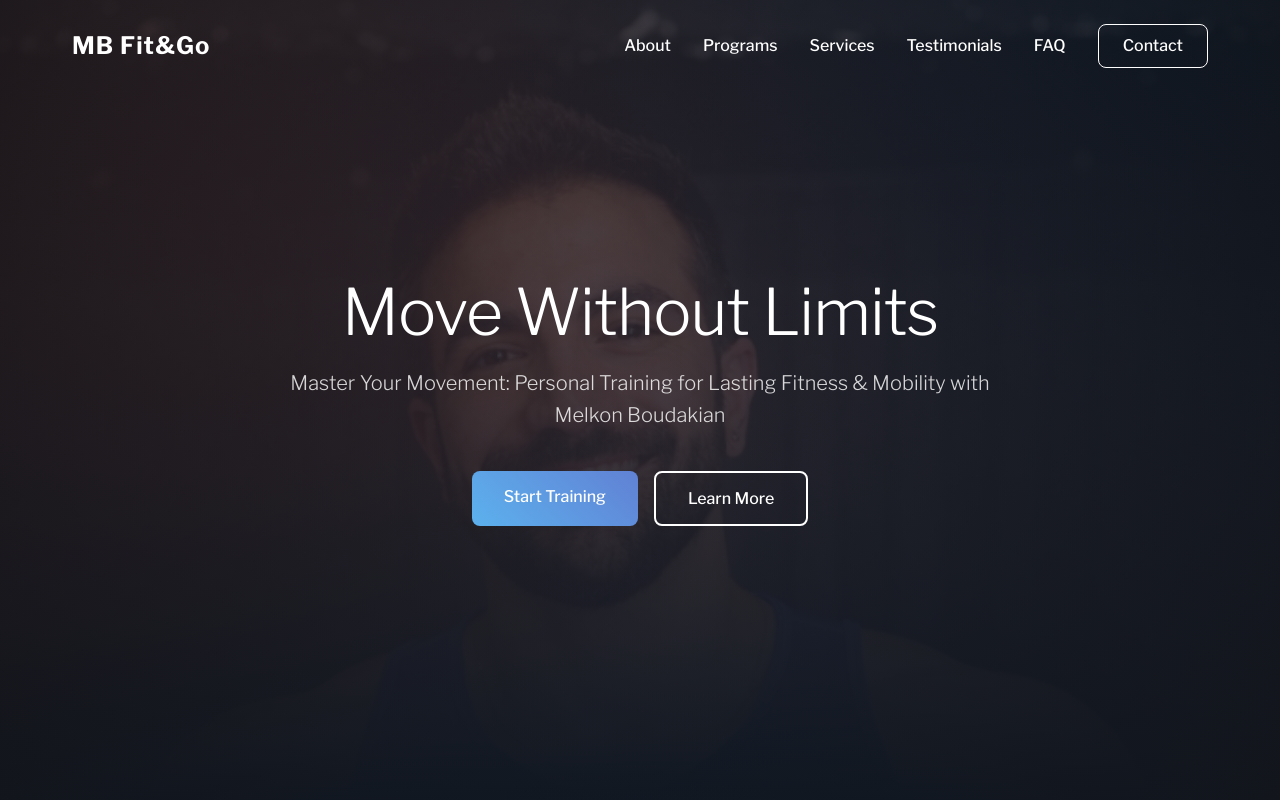
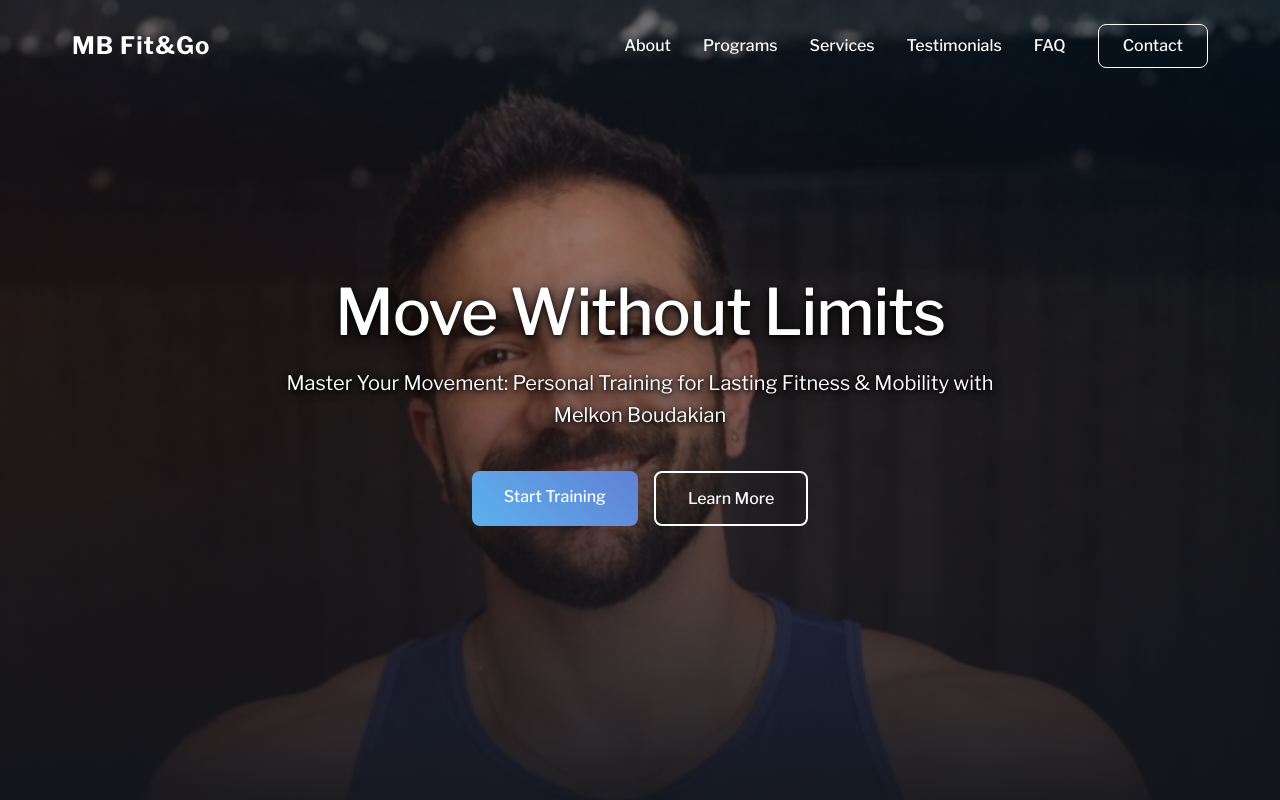
Before and after one commit to manukyanvgor-blip/mb-fitngo, a plain HTML site: page index.html in a window 1280 px wide. Shown: the top 800 px of the page. Drawn offline with nearby package versions, Linux system fonts and the light colour scheme.

Commit message:
Increase hero background visibility and enhance text contrast

```diff
--- a/css/style.css
+++ b/css/style.css
@@ -237,7 +237,7 @@ img {
     background-image: url('../images/hero-bg.jpg');
     background-size: cover;
     background-position: center top;
-    opacity: 0.38;
+    opacity: 0.85;
     z-index: 0;
 }
 
@@ -247,7 +247,7 @@ img {
     left: 0;
     width: 100%;
     height: 100%;
-    background: radial-gradient(circle at center, rgba(9, 40, 68, 0.3) 0%, rgba(18, 21, 28, 0.85) 100%), linear-gradient(to top, var(--bg-dark), transparent);
+    background: linear-gradient(to bottom, rgba(9, 40, 68, 0.3) 0%, rgba(18, 21, 28, 0.4) 40%, rgba(18, 21, 28, 0.95) 100%);
     z-index: 1;
 }
 
@@ -259,16 +259,18 @@ img {
 
 .hero h1 {
     font-size: 4rem;
-    font-weight: 300;
+    font-weight: 500;
     margin-bottom: 1rem;
     letter-spacing: -1px;
+    text-shadow: 0 4px 20px rgba(0, 0, 0, 0.8), 0 2px 6px rgba(0, 0, 0, 0.9);
 }
 
 .hero .subtitle {
     font-size: 1.25rem;
-    color: var(--text-muted);
+    color: #FFFFFF;
     margin-bottom: 2.5rem;
-    font-weight: 300;
+    font-weight: 400;
+    text-shadow: 0 2px 10px rgba(0, 0, 0, 0.9), 0 1px 4px rgba(0, 0, 0, 0.9);
 }
 
 .hero-buttons {
```
